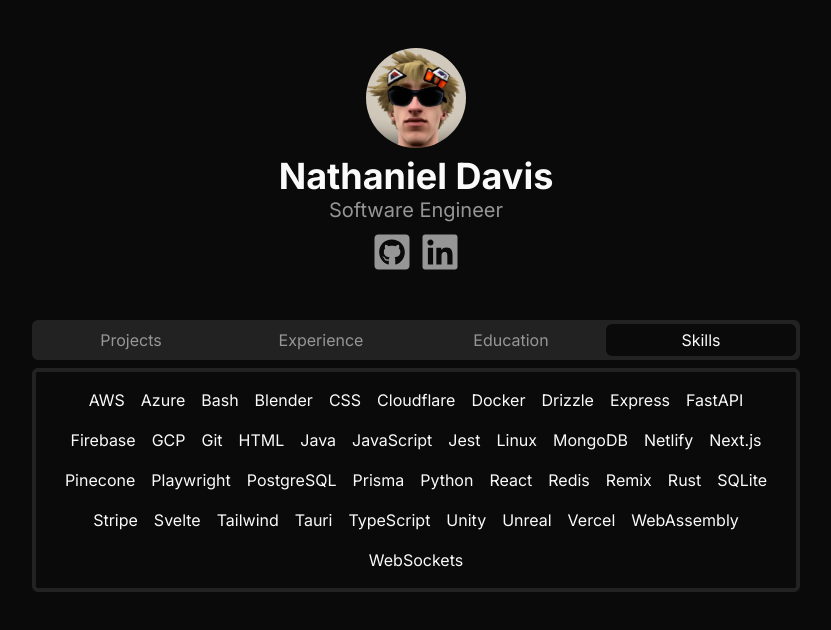
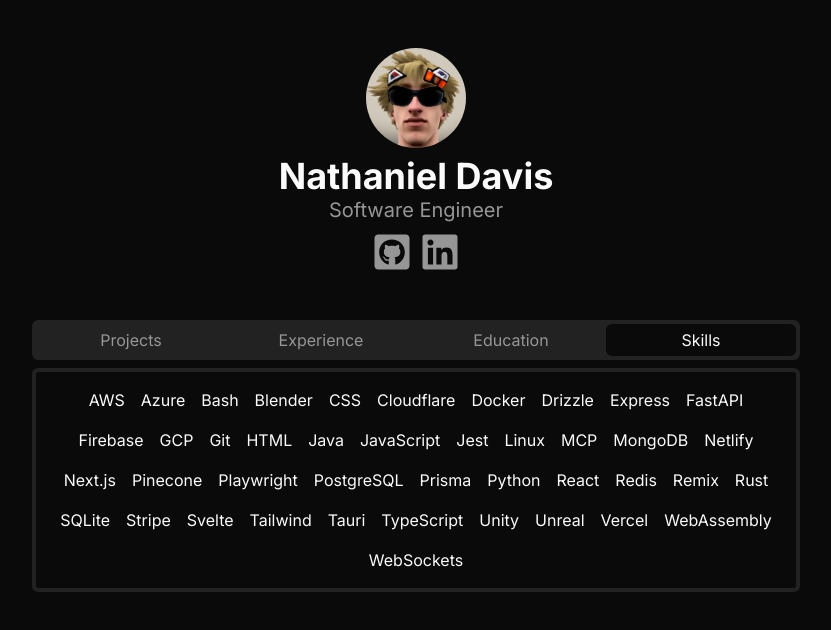
Before and after one commit to ntedvs/ntedvs.com, a Next.js app: page / in a window 1280 px wide. Both pictures are taken after a click on the button "Skills". Shown: the top 630 px of the page, without its empty margins (224-1055 px from the left). Built offline with nearby package versions, Linux system fonts and the light colour scheme.

Commit message:
Update tabs.tsx

```diff
--- a/src/app/tabs.tsx
+++ b/src/app/tabs.tsx
@@ -125,6 +125,7 @@
         "JavaScript",
         "Jest",
         "Linux",
+        "MCP",
         "MongoDB",
         "Netlify",
         "Next.js",
```
